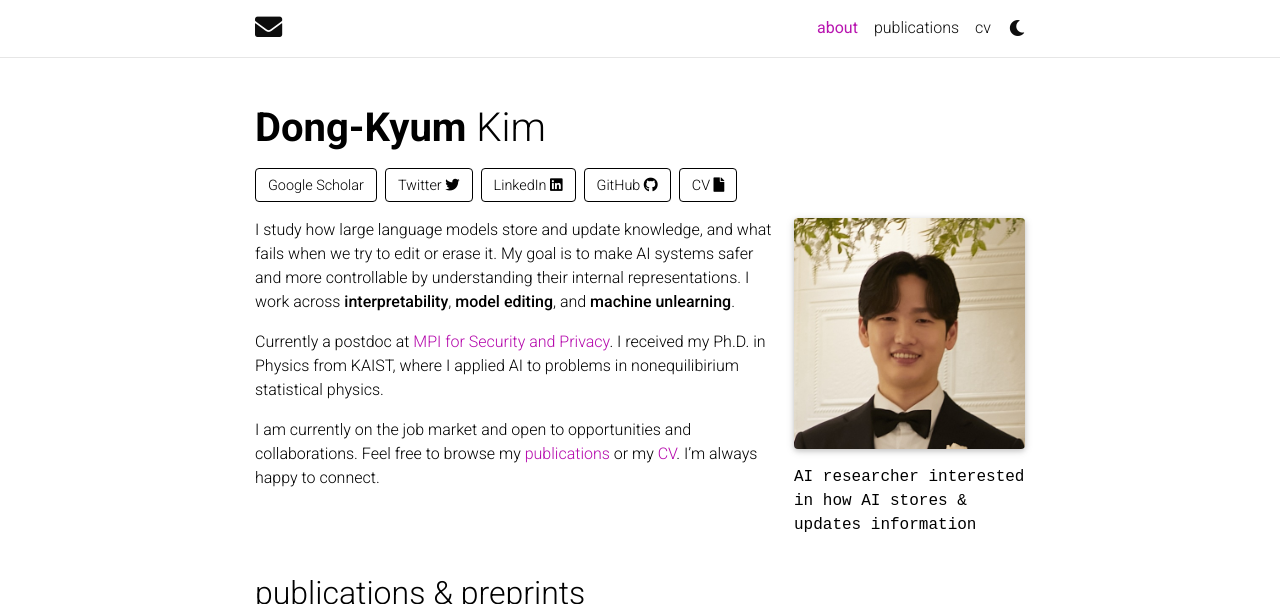
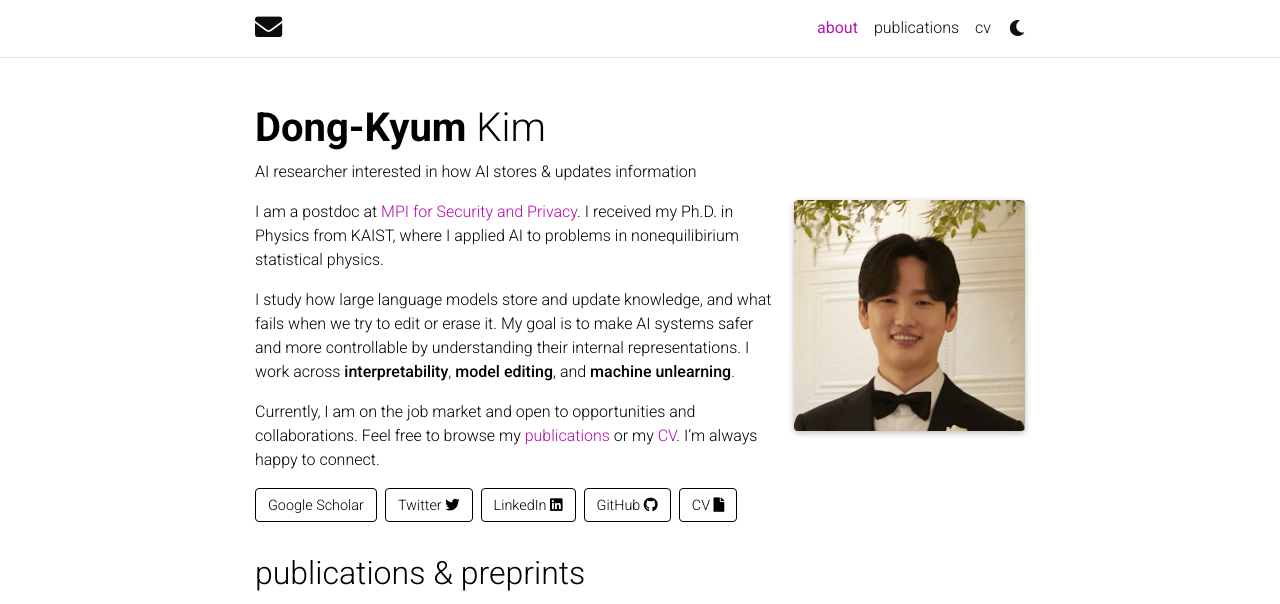
Before and after one commit to kdkyum/kdkyum.github.io, a Jekyll site: the page built from _pages/about.md, in a window 1280 px wide, cut to the strip 0-604 px from the top of the page. Built offline with Jekyll 4.4.1, drawn with Linux system fonts in a browser that asks for light colours; full-size pictures stand in for the smaller copies a plugin makes; comment, search, counter and statistics services are not loaded; a style sheet for code colours, icons or effects is not loaded; some of the changed lines change nothing that is shown.

Commit message:
feat: update about page to streamline content and enhance social media links

```diff
--- a/_pages/about.md
+++ b/_pages/about.md
@@ -2,31 +2,13 @@
 layout: about
 title: about
 permalink: /
-subtitle: >
-  <div class="flex-box">
-  <div class="academic-link-box" onclick="location.href='https://scholar.google.com/citations?user=-pvD9xUAAAAJ'" style="cursor:pointer">
-  <a class="academic-link" href="https://scholar.google.com/citations?user=-pvD9xUAAAAJ">Google Scholar <i class="ai ai-google-scholar-square"></i></a>
-  </div>
-  <div class="academic-link-box" onclick="location.href='https://twitter.com/kdkyum531'" style="cursor:pointer">
-  <a class="academic-link" href="https://x.com/kdkyum531">Twitter <i class="fab fa-twitter"></i></a>
-  </div>
-  <div class="academic-link-box" onclick="location.href='https://www.linkedin.com/in/kdkyum/'" style="cursor:pointer">
-  <a class="academic-link" href="https://www.linkedin.com/in/kdkyum/">LinkedIn <i class="fab fa-linkedin"></i></a>
-  </div>
-  <div class="academic-link-box" onclick="location.href='https://github.com/kdkyum'" style="cursor:pointer">
-  <a class="academic-link" href="https://github.com/kdkyum">GitHub <i class="fab fa-github"></i></a>
-  </div>
-  <div class="academic-link-box" onclick="location.href='/assets/pdf/CV_DKK.pdf'" style="cursor:pointer">
-  <a class="academic-link" href="/assets/pdf/CV_DKK.pdf">CV <i class="fas fa-file"></i></a>
-  </div>
-  </div>
+subtitle: AI researcher interested in how AI stores & updates information
 
 profile:
   align: right
   image: prof_pic.png
   image_circular: false # crops the image to make it circular
-  address: >
-    <p>AI researcher interested in how AI stores & updates information</p>
+  address:
 
 news: false # includes a list of news items
 selected_papers: false # includes a list of papers marked as "selected={true}"
@@ -34,11 +16,29 @@ social: false # includes social icons at the bottom of the page
 years: [2026, 2025, 2024, 2023, 2022, 2021, 2020]
 ---
 
+I am a postdoc at [MPI for Security and Privacy](https://www.mpi-sp.org). I received my Ph.D. in Physics from KAIST, where I applied AI to problems in nonequilibirium statistical physics.
+
 I study how large language models store and update knowledge, and what fails when we try to edit or erase it. My goal is to make AI systems safer and more controllable by understanding their internal representations. I work across **interpretability**, **model editing**, and **machine unlearning**.
 
-Currently a postdoc at [MPI for Security and Privacy](https://www.mpi-sp.org). I received my Ph.D. in Physics from KAIST, where I applied AI to problems in nonequilibirium statistical physics.
+Currently, I am on the job market and open to opportunities and collaborations. Feel free to browse my [publications](/publications/) or my [CV](/assets/pdf/CV_DKK.pdf). I’m always happy to connect.
 
-I am currently on the job market and open to opportunities and collaborations. Feel free to browse my [publications](/publications/) or my [CV](/assets/pdf/CV_DKK.pdf). I’m always happy to connect.
+<div class="flex-box">
+  <div class="academic-link-box" onclick="location.href=’https://scholar.google.com/citations?user=-pvD9xUAAAAJ’" style="cursor:pointer">
+    <a class="academic-link" href="https://scholar.google.com/citations?user=-pvD9xUAAAAJ">Google Scholar <i class="ai ai-google-scholar-square"></i></a>
+  </div>
+  <div class="academic-link-box" onclick="location.href=’https://x.com/kdkyum531’" style="cursor:pointer">
+    <a class="academic-link" href="https://x.com/kdkyum531">Twitter <i class="fab fa-twitter"></i></a>
+  </div>
+  <div class="academic-link-box" onclick="location.href=’https://www.linkedin.com/in/kdkyum/’" style="cursor:pointer">
+    <a class="academic-link" href="https://www.linkedin.com/in/kdkyum/">LinkedIn <i class="fab fa-linkedin"></i></a>
+  </div>
+  <div class="academic-link-box" onclick="location.href=’https://github.com/kdkyum’" style="cursor:pointer">
+    <a class="academic-link" href="https://github.com/kdkyum">GitHub <i class="fab fa-github"></i></a>
+  </div>
+  <div class="academic-link-box" onclick="location.href=’/assets/pdf/CV_DKK.pdf’" style="cursor:pointer">
+    <a class="academic-link" href="/assets/pdf/CV_DKK.pdf">CV <i class="fas fa-file"></i></a>
+  </div>
+</div>
 
 <!-- I am a physicist passionate about AI and did my PhD in physics at KAIST, Korea. Under professor [Hawoong Jeong](https://stat.kaist.ac.kr/~hjeong/)'s supervision, I worked on applications of ML in complex systems and statistical physics. My current research focus is understanding highly complex nonequilibrium systems, such as biological systems, active matter, and others in nature, through stochastic thermodynamics with ML-based approaches. -->
 
```
